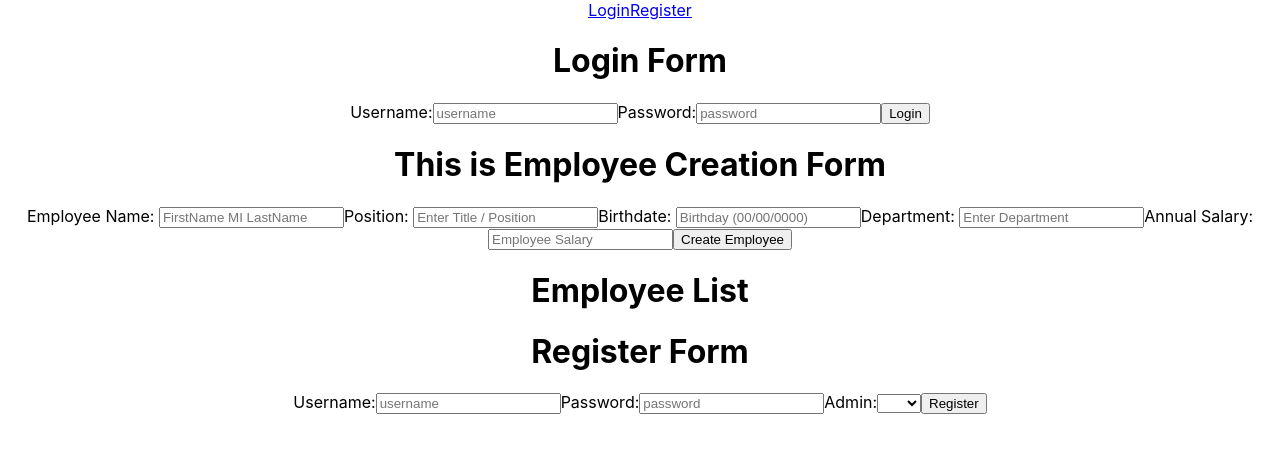
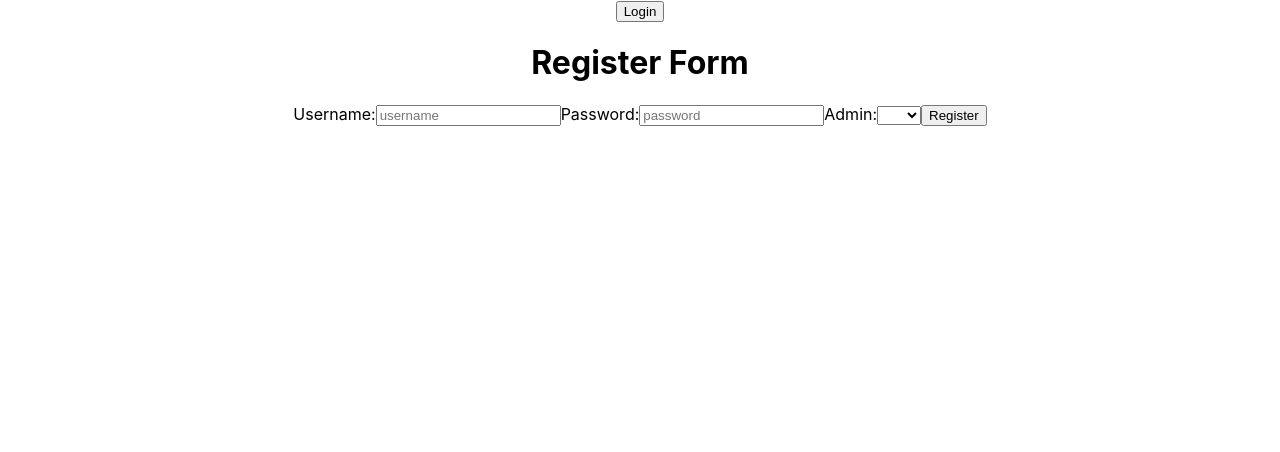
Before and after one commit to cassiern/react-employee-app, a React (Create React App) app: page / in a window 1280 px wide. Shown: the top 452 px of the page. Built offline with nearby package versions, Linux system fonts and the light colour scheme.

Commit message:
login and logout work and hide other forms

```diff
--- a/src/Component/Header/index.js
+++ b/src/Component/Header/index.js
@@ -1,11 +1,68 @@
-import React from 'react';
+import React, {Component} from 'react';
+import CreationEmployee from '../CreateEmployee';
+import Login from '../Login/index';
+import EmployeeList from '../EmployeeList/index';
+import Register from '../Register/index';
+class Header extends Component {
+	constructor(){
+		super();
+		this.handleLoginClick = this.handleLoginClick.bind(this);
+    	this.handleLogoutClick = this.handleLogoutClick.bind(this);
+		this.state ={
+			isLoggedIn: false
+		}
+	}
+handleLoginClick =(e) =>{
+        this.setState({
+            isLoggedIn: true
+        })
+    }
+handleLogoutClick =(e) =>{
+        this.setState({
+            isLoggedIn: false
+        })
+    }
+handleSubmit = async (e) => {
+        e.preventDefault();
 
-const Header = () => {
+        const login = await fetch('http://localhost:9000/auth/login', {
+            method: 'POST',
+            credentials: 'include',
+            body: JSON.stringify(this.state),
+            headers: {
+                'Content-Type': 'application/json'
+            }
+        });
+
+        const parsedlogin = await login.json();
+
+        console.log(parsedlogin, ' response from login');
+
+        if (parsedlogin.status.message === 'User Logged In') {
+            console.log('logged in')
+        }
+    }
+
+render(){
+	const isLoggedIn = this.state.isLoggedIn;
+	let button;
+	let show;
+	let loginForm;
+	if(this.state.isLoggedIn){
+		button = <button action='/' onClick={this.handleLogoutClick}> Logout</button>
+		show = <CreationEmployee />
+	} else {
+		button = <button action='/login' onClick={this.handleLoginClick}> Login</button>
+		show = <Register />
+		loginForm = <Login />
+	}
     return (
-        <nav>
-            <a href='/login'>Login</a>
-            <a href='/register'>Register</a>
-        </nav>
+    	<div>
+        {button}
+        {show}
+        </div>
     )
 }
+}
+
 export default Header;
--- a/src/Component/Login/index.js
+++ b/src/Component/Login/index.js
@@ -5,7 +5,8 @@ class Login extends Component {
         this.state = {
             username: '',
             password: '',
-            admin: false
+            admin: false,
+            isLoggedIn: false
         }
     }
     handleChange = (e) => {
@@ -29,9 +30,9 @@ class Login extends Component {
 
         if (parsedlogin.status.message === 'User Logged In') {
             console.log('logged in')
-            //programmatically switch between a route
         }
     }
+
     render() {
         return (
             <div>
@@ -45,7 +46,6 @@ class Login extends Component {
                         Password:
                 <input type='password' name='password' value={this.state.password} placeholder="password" onChange={this.handleChange} />
                     </label>
-                    <button type='Submit'>Login</button>
                 </form>
             </div>
         );
--- a/src/Component/MainContainer/index.js
+++ b/src/Component/MainContainer/index.js
@@ -9,16 +9,15 @@ import Register from '../Register/index';
 class MainContainer extends Component {
     constructor(props) {
         super(props);
-        this.state = {}
+        this.state = {
+            isLoggedIn: false
+        }
     }
     render() {
         return (
             <div className="employeeContainer">
                 <Header />
-                <Login />
-                <CreateEmployee />
-                <EmployeeList />
-                <Register />
+
             </div>
         );
     }
```
